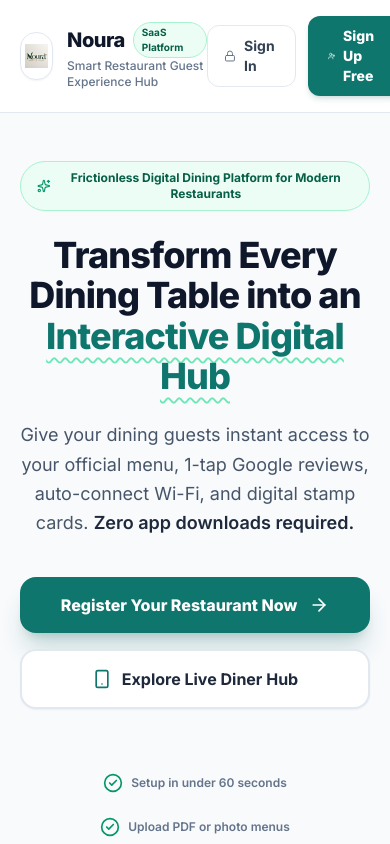
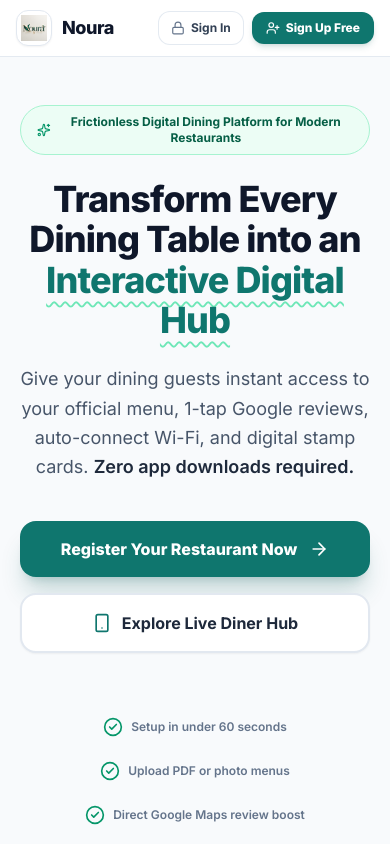
Before and after one commit to HariharanM-AI/Restaurent_Product, a Next.js app: page / in a window 390 px wide. Shown: the top 844 px of the page. Built offline with nearby package versions, Linux system fonts and the light colour scheme.

Commit message:
fix: remove sidebar scrolling and align landing page header buttons for mobile

```diff
--- a/src/app/page.tsx
+++ b/src/app/page.tsx
@@ -29,50 +29,52 @@ export default function HomePage() {
   return (
     <div className="min-h-screen bg-[#F8FAFC] text-slate-900 flex flex-col justify-between selection:bg-teal-600 selection:text-white">
       {/* Top Navigation Bar */}
-      <header className="sticky top-0 z-40 bg-white/95 backdrop-blur-md border-b border-slate-200 shadow-2xs">
-        <div className="max-w-7xl mx-auto w-full px-5 sm:px-8 py-4 flex items-center justify-between">
-          <div className="flex items-center gap-3.5">
-            <div className="w-12 h-12 rounded-2xl bg-white border border-slate-200 overflow-hidden p-1 shadow-sm flex items-center justify-center">
+      <header className="sticky top-0 z-40 bg-white/95 backdrop-blur-md border-b border-slate-200/90 shadow-2xs">
+        <div className="max-w-7xl mx-auto w-full px-4 sm:px-6 lg:px-8 py-2.5 sm:py-3.5 flex items-center justify-between gap-3">
+          {/* Brand Left */}
+          <div className="flex items-center gap-2.5 sm:gap-3.5 min-w-0">
+            <div className="w-9 h-9 sm:w-11 sm:h-11 rounded-xl sm:rounded-2xl bg-white border border-slate-200 overflow-hidden p-1 shadow-sm flex items-center justify-center shrink-0">
               <img src="/images/Own brand logo.png" alt="Noura" className="w-full h-full object-contain" />
             </div>
-            <div>
-              <div className="flex items-center gap-2">
-                <span className="font-extrabold tracking-tight text-xl text-slate-900">
+            <div className="min-w-0">
+              <div className="flex items-center gap-1.5 sm:gap-2">
+                <span className="font-extrabold tracking-tight text-lg sm:text-xl text-slate-900 leading-none">
                   Noura
                 </span>
-                <span className="text-[10px] font-bold px-2 py-0.5 rounded-full bg-emerald-50 text-emerald-800 border border-emerald-200">
+                <span className="hidden sm:inline-flex text-[10px] font-bold px-2 py-0.5 rounded-full bg-emerald-50 text-emerald-800 border border-emerald-200 leading-none">
                   SaaS Platform
                 </span>
               </div>
-              <span className="text-xs text-slate-500 font-medium block">
+              <span className="hidden md:block text-xs text-slate-500 font-medium truncate mt-0.5">
                 Smart Restaurant Guest Experience Hub
               </span>
             </div>
           </div>
 
-          <div className="flex items-center gap-3 sm:gap-4">
+          {/* Action Buttons Right */}
+          <div className="flex items-center gap-2 sm:gap-3 shrink-0">
             <Link
               href="/r/noura"
               target="_blank"
-              className="hidden md:inline-flex items-center gap-2 text-sm font-bold px-4 py-2.5 rounded-xl text-slate-600 hover:text-teal-800 hover:bg-teal-50/50 transition"
+              className="hidden md:inline-flex items-center gap-2 text-sm font-bold px-3.5 py-2.5 rounded-xl text-slate-600 hover:text-teal-800 hover:bg-teal-50/50 transition whitespace-nowrap"
             >
-              <Smartphone className="w-4 h-4 text-teal-700" />
+              <Smartphone className="w-4 h-4 text-teal-700 shrink-0" />
               <span>Diner Demo Hub</span>
             </Link>
 
             <Link
               href="/login"
-              className="inline-flex items-center gap-2 text-sm font-bold px-4 sm:px-5 py-2.5 rounded-xl bg-white hover:bg-slate-50 text-slate-700 border border-slate-200 transition shadow-2xs"
+              className="inline-flex items-center justify-center gap-1.5 sm:gap-2 text-xs sm:text-sm font-bold px-3 py-2 sm:px-4 sm:py-2.5 rounded-xl bg-white hover:bg-slate-50 text-slate-700 border border-slate-200/90 transition shadow-2xs whitespace-nowrap"
             >
-              <Lock className="w-4 h-4 text-slate-500" />
+              <Lock className="w-3.5 h-3.5 sm:w-4 sm:h-4 text-slate-500 shrink-0" />
               <span>Sign In</span>
             </Link>
 
             <Link
               href="/signup"
-              className="inline-flex items-center gap-2 text-sm font-extrabold px-5 sm:px-6 py-2.5 rounded-xl bg-teal-700 hover:bg-teal-800 text-white shadow-md shadow-teal-800/15 transition"
+              className="inline-flex items-center justify-center gap-1.5 sm:gap-2 text-xs sm:text-sm font-extrabold px-3.5 py-2 sm:px-5 sm:py-2.5 rounded-xl bg-teal-700 hover:bg-teal-800 text-white shadow-md shadow-teal-800/15 transition whitespace-nowrap shrink-0"
             >
-              <UserPlus className="w-4 h-4" />
+              <UserPlus className="w-3.5 h-3.5 sm:w-4 sm:h-4 shrink-0" />
               <span>Sign Up Free</span>
             </Link>
           </div>
--- a/src/components/admin/admin-nav.tsx
+++ b/src/components/admin/admin-nav.tsx
@@ -342,15 +342,15 @@ export function AdminNav({ restaurant, restaurants = [], user }: AdminNavProps)
         }}
       >
         {/* Toggle Button & Collapsed Brand Icon */}
-        <div className={`flex pt-4 pb-2 ${isCollapsed ? "flex-col items-center gap-3 px-2" : "justify-end px-3"}`}>
+        <div className={`flex pt-3.5 pb-2 shrink-0 ${isCollapsed ? "flex-col items-center gap-2 px-2" : "justify-end px-3"}`}>
           {isCollapsed && (
-            <div className="w-10 h-10 rounded-2xl bg-white/[0.08] border border-white/10 flex items-center justify-center p-1.5 shadow-sm" title="Noura">
+            <div className="w-9 h-9 rounded-xl bg-white/[0.08] border border-white/10 flex items-center justify-center p-1.5 shadow-sm shrink-0" title="Noura">
               <img src="/images/Own brand logo.png" alt="Noura" className="w-full h-full object-contain" />
             </div>
           )}
           <motion.button
             onClick={toggle}
-            className="w-10 h-10 rounded-2xl bg-white/[0.07] hover:bg-white/[0.14] border border-white/[0.08] flex items-center justify-center text-white/60 hover:text-white transition-colors"
+            className="w-9 h-9 rounded-xl bg-white/[0.07] hover:bg-white/[0.14] border border-white/[0.08] flex items-center justify-center text-white/60 hover:text-white transition-colors shrink-0"
             whileHover={{ scale: 1.05 }}
             whileTap={{ scale: 0.95 }}
             title={isCollapsed ? "Expand sidebar" : "Collapse sidebar"}
@@ -359,7 +359,7 @@ export function AdminNav({ restaurant, restaurants = [], user }: AdminNavProps)
               animate={{ rotate: isCollapsed ? 180 : 0 }}
               transition={{ duration: 0.25, ease: [0.25, 0.1, 0.25, 1] }}
             >
-              <PanelLeftClose className="w-5 h-5" />
+              <PanelLeftClose className="w-4 h-4" />
             </motion.div>
           </motion.button>
         </div>
@@ -519,7 +519,7 @@ export function AdminNav({ restaurant, restaurants = [], user }: AdminNavProps)
         </AnimatePresence>
 
         {/* Navigation Menu (Dynamically Scoped to activeRestaurant.id) */}
-        <nav className="flex-1 min-h-0 px-2 py-2 space-y-1 overflow-y-auto">
+        <nav className="flex-1 px-2 py-1.5 space-y-1 overflow-hidden select-none">
           {navItems.map((item) => {
             const Icon = item.icon;
             const isActive = pathname.startsWith(item.href);
@@ -530,10 +530,10 @@ export function AdminNav({ restaurant, restaurants = [], user }: AdminNavProps)
                 href={item.href}
                 prefetch={true}
                 title={isCollapsed ? item.label : undefined}
-                className={`group relative flex items-center rounded-2xl text-xs font-semibold transition-all duration-200 ${
+                className={`group relative flex items-center rounded-xl text-xs font-semibold transition-all duration-200 ${
                   isCollapsed
-                    ? "justify-center px-0 py-3 mx-auto w-12 h-12"
-                    : "gap-3 px-3.5 py-2.5"
+                    ? "justify-center px-0 mx-auto w-10 h-10 shrink-0"
+                    : "gap-3 px-3.5 py-2"
                 } ${
                   isActive
                     ? "bg-white/[0.12] text-white shadow-lg shadow-black/10"
@@ -543,7 +543,7 @@ export function AdminNav({ restaurant, restaurants = [], user }: AdminNavProps)
                 {isActive && (
                   <motion.div
                     layoutId="activeNavIndicator"
-                    className="absolute inset-0 rounded-2xl bg-white/[0.12] border border-white/[0.08]"
+                    className="absolute inset-0 rounded-xl bg-white/[0.12] border border-white/[0.08]"
                     transition={{ type: "spring", stiffness: 350, damping: 30 }}
                   />
                 )}
@@ -602,11 +602,11 @@ export function AdminNav({ restaurant, restaurants = [], user }: AdminNavProps)
         </AnimatePresence>
 
         {/* ── Client Owner Footer (Clickable to open Client Profile) ── */}
-        <div className={`border-t border-white/[0.06] bg-black/20 ${isCollapsed ? "p-2" : "p-3"}`}>
+        <div className={`border-t border-white/[0.06] bg-black/20 shrink-0 ${isCollapsed ? "p-2" : "p-3"}`}>
           <div
             onClick={() => setIsProfileModalOpen(true)}
-            className={`flex items-center rounded-2xl hover:bg-white/[0.08] transition cursor-pointer group ${
-              isCollapsed ? "justify-center p-2" : "justify-between p-1.5"
+            className={`flex items-center rounded-xl hover:bg-white/[0.08] transition cursor-pointer group ${
+              isCollapsed ? "justify-center p-1" : "justify-between p-1.5"
             }`}
             title="Click to view Client Profile, Venues & Contact Info"
           >
```
